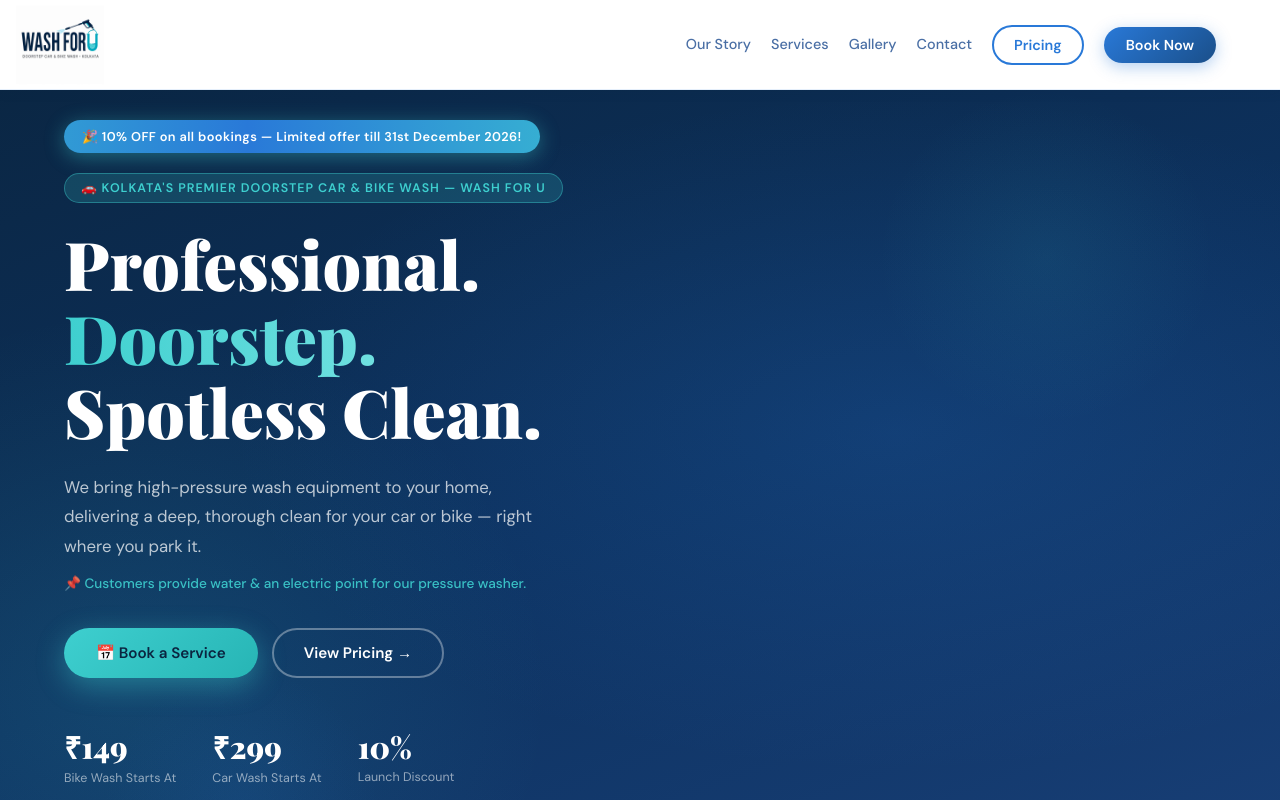
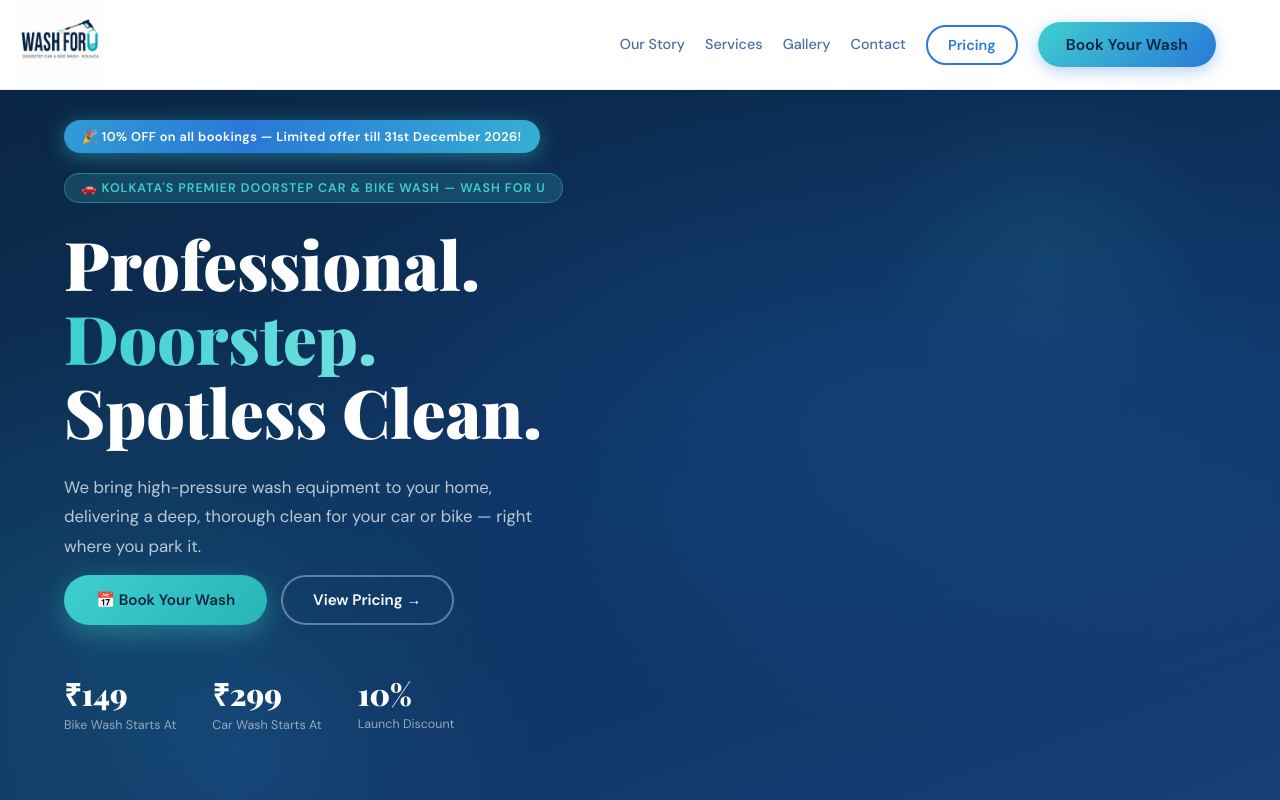
Before and after one commit to GsagnIk03/wash-for-you, a React (Vite) app: page / in a window 1280 px wide. Shown: the top 800 px of the page. Built offline with nearby package versions, Linux system fonts and the light colour scheme.

Commit message:
TASK-0012: Modifying book now button to Book your wash

```diff
--- a/src/components/Hero.tsx
+++ b/src/components/Hero.tsx
@@ -206,18 +206,6 @@ const Hero: React.FC<HeroProps> = ({ onOpenBooking }) => {
           thorough clean for your car or bike — right where you park it.
         </p>
 
-        <p
-          style={{
-            fontSize: "0.85rem",
-            color: "rgba(62,207,207,0.9)",
-            marginBottom: 36,
-            fontWeight: 500,
-          }}
-        >
-          📌 Customers provide water &amp; an electric point for our pressure
-          washer.
-        </p>
-
         <div
           className="hero-cta-row"
           style={{ display: "flex", gap: 14, flexWrap: "wrap" }}
@@ -225,7 +213,7 @@ const Hero: React.FC<HeroProps> = ({ onOpenBooking }) => {
           <HeroButton
             primary
             onClick={onOpenBooking}
-            label="📅 Book a Service"
+            label="📅 Book Your Wash"
           />
           <HeroButton
             onClick={() => scrollTo("pricing")}
--- a/src/components/Navbar.tsx
+++ b/src/components/Navbar.tsx
@@ -88,10 +88,41 @@ const NAVBAR_CSS = `
     .nav-logo-img { height: 85px; }
     .nav-desktop-links { display: none !important; }
     .nav-hamburger { display: flex !important; }
+    body { padding-bottom: calc(72px + env(safe-area-inset-bottom)); }
+  }
+
+  /* Sticky bottom "Book Your Wash" bar — mobile only */
+  .mobile-sticky-cta { display: none; }
+  @media (max-width: 768px) {
+    .mobile-sticky-cta {
+      display: flex;
+      position: fixed;
+      bottom: 0;
+      left: 0;
+      right: 0;
+      z-index: 997;
+      padding: 12px 16px calc(12px + env(safe-area-inset-bottom));
+      background: rgba(255,255,255,0.97);
+      backdrop-filter: blur(10px);
+      box-shadow: 0 -6px 24px rgba(10,37,64,0.16);
+      box-sizing: border-box;
+    }
+    .mobile-sticky-cta button { width: 100%; }
   }
   @media (max-width: 375px) {
     .nav-container { height: 90px; padding: 0 3% 0 12px; }
     .nav-logo-img { height: 80px; }
+  }
+
+  @keyframes navBookPulse {
+    0%, 100% { box-shadow: 0 4px 16px rgba(41,121,216,0.35), 0 0 0 0 rgba(62,207,207,0.5); }
+    50% { box-shadow: 0 4px 20px rgba(41,121,216,0.45), 0 0 0 8px rgba(62,207,207,0); }
+  }
+  .nav-book-btn {
+    animation: navBookPulse 2.4s ease-in-out infinite;
+  }
+  .nav-book-btn-mobile {
+    animation: navBookPulse 2.4s ease-in-out infinite;
   }
 `;
 
@@ -213,53 +244,38 @@ const Navbar: React.FC<NavbarProps> = ({ onOpenBooking }) => {
               className="nav-book-btn"
               onClick={() => onOpenBooking()}
               style={{
-                background: "linear-gradient(135deg, #2979D8, #1A4F8A)",
-                color: "#fff",
-                padding: "9px 22px",
+                background: "linear-gradient(135deg, #3ECFCF, #2979D8)",
+                color: "#0A2540",
+                padding: "12px 28px",
                 borderRadius: 50,
-                fontWeight: 600,
-                fontSize: "0.9rem",
+                fontWeight: 800,
+                fontSize: "0.98rem",
                 border: "none",
                 cursor: "pointer",
                 boxShadow: "0 4px 16px rgba(41,121,216,0.35)",
                 fontFamily: "'DM Sans', sans-serif",
-                transition: "all 0.35s ease",
+                transition: "transform 0.35s ease",
+                letterSpacing: "0.01em",
               }}
               onMouseEnter={(e) => {
                 (e.currentTarget as HTMLButtonElement).style.transform =
-                  "translateY(-2px)";
+                  "translateY(-2px) scale(1.04)";
               }}
               onMouseLeave={(e) => {
                 (e.currentTarget as HTMLButtonElement).style.transform =
-                  "translateY(0)";
+                  "translateY(0) scale(1)";
               }}
             >
-              Book Now
+              Book Your Wash
             </button>
           </li>
         </ul>
 
-        {/* Mobile right side: Book Now + Hamburger */}
+        {/* Mobile right side: Hamburger (booking CTA lives in the sticky bottom bar) */}
         <div
           className="nav-hamburger"
           style={{ display: "none", alignItems: "center", gap: 8 }}
         >
-          <button
-            onClick={() => onOpenBooking()}
-            style={{
-              background: "linear-gradient(135deg, #2979D8, #1A4F8A)",
-              color: "#fff",
-              padding: "7px 16px",
-              borderRadius: 50,
-              fontWeight: 600,
-              fontSize: "0.82rem",
-              border: "none",
-              cursor: "pointer",
-              fontFamily: "'DM Sans', sans-serif",
-            }}
-          >
-            Book Now
-          </button>
           {/* Hamburger icon */}
           <button
             onClick={() => setMenuOpen((o) => !o)}
@@ -334,6 +350,28 @@ const Navbar: React.FC<NavbarProps> = ({ onOpenBooking }) => {
           Pricing
         </button>
       </div>
+
+      {/* Sticky bottom booking CTA — mobile only, stays visible while scrolling */}
+      <div className="mobile-sticky-cta">
+        <button
+          className="nav-book-btn-mobile"
+          onClick={() => onOpenBooking()}
+          style={{
+            background: "linear-gradient(135deg, #3ECFCF, #2979D8)",
+            color: "#0A2540",
+            padding: "14px 0",
+            borderRadius: 50,
+            fontWeight: 800,
+            fontSize: "1rem",
+            border: "none",
+            cursor: "pointer",
+            fontFamily: "'DM Sans', sans-serif",
+            boxShadow: "0 4px 16px rgba(41,121,216,0.35)",
+          }}
+        >
+          📅 Book Your Wash
+        </button>
+      </div>
     </>
   );
 };
--- a/src/components/Pricing.tsx
+++ b/src/components/Pricing.tsx
@@ -497,7 +497,8 @@ const PricingCard: React.FC<{
             fontStyle: "italic",
           }}
         >
-          Customer to provide water &amp; electricity for the pressure washer
+          Customer to provide 3-4 buckets of water &amp; electric point. Also,
+          remove valuable items before handling over the vehicle.
         </span>
       </div>
 
```
